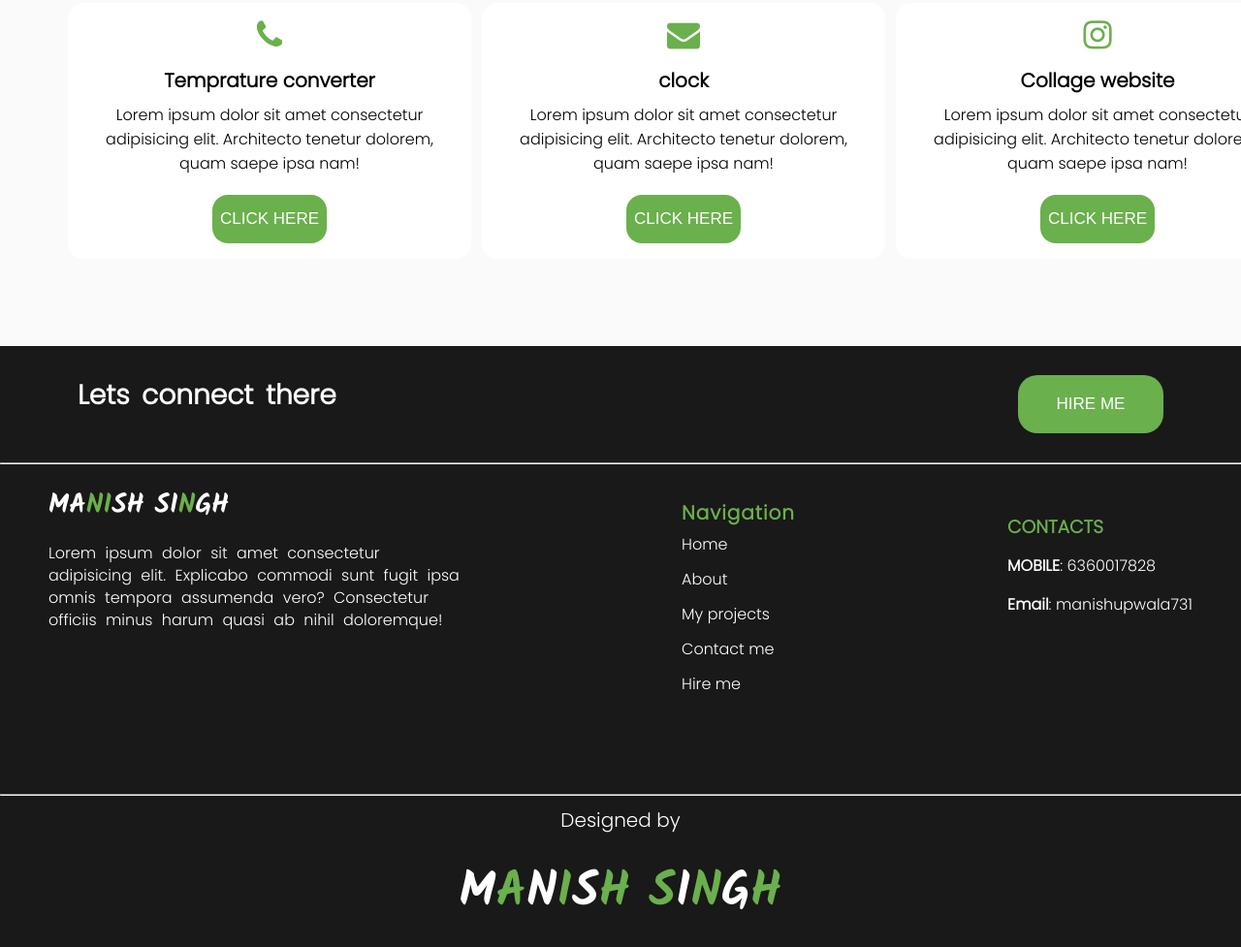
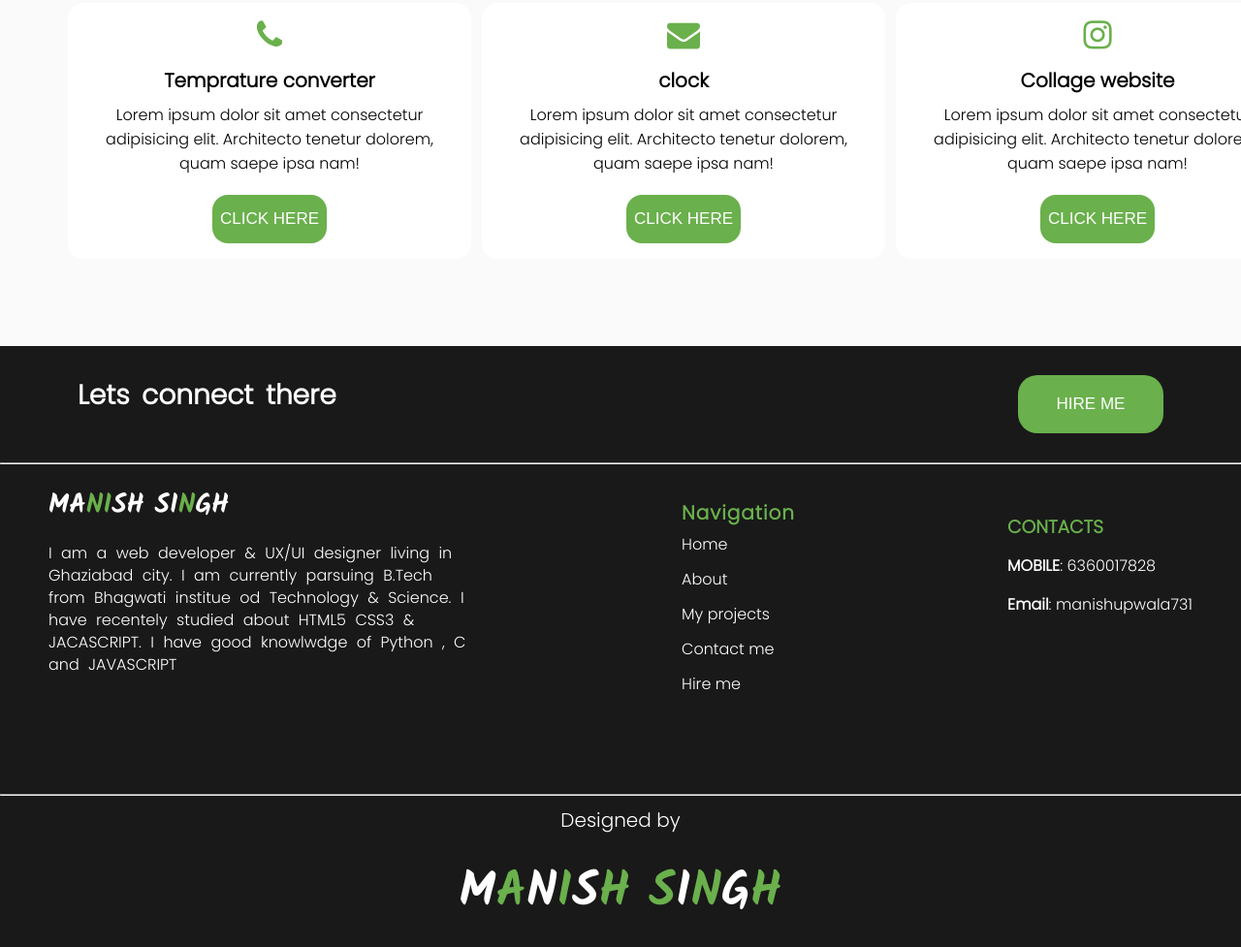
Before and after one commit to manishsingh2217/Codesoft-project, a plain HTML site: page portfolio/portfolio.html in a window 1280 px wide. Shown: the part 3045-4022 px from the top of the page at 97% size. Drawn offline with Linux system fonts and the light colour scheme.

Commit message:
Update portfolio.html

```diff
--- a/portfolio/portfolio.html
+++ b/portfolio/portfolio.html
@@ -149,7 +149,7 @@
              <div class="item1">
                 <h3>MA<span>NI</span>SH SI<span>N</span>GH</h3>
                 <p>
-                    Lorem ipsum dolor sit amet consectetur adipisicing elit. Explicabo commodi sunt fugit ipsa omnis tempora assumenda vero? Consectetur officiis minus harum quasi ab nihil doloremque!
+                    I am a web developer & UX/UI designer living in Ghaziabad city. I am currently parsuing B.Tech from Bhagwati institue od Technology & Science. I have recentely studied about HTML5 CSS3 & JACASCRIPT. I have good knowlwdge of Python , C and JAVASCRIPT
                 </p>
              </div>
 
```
